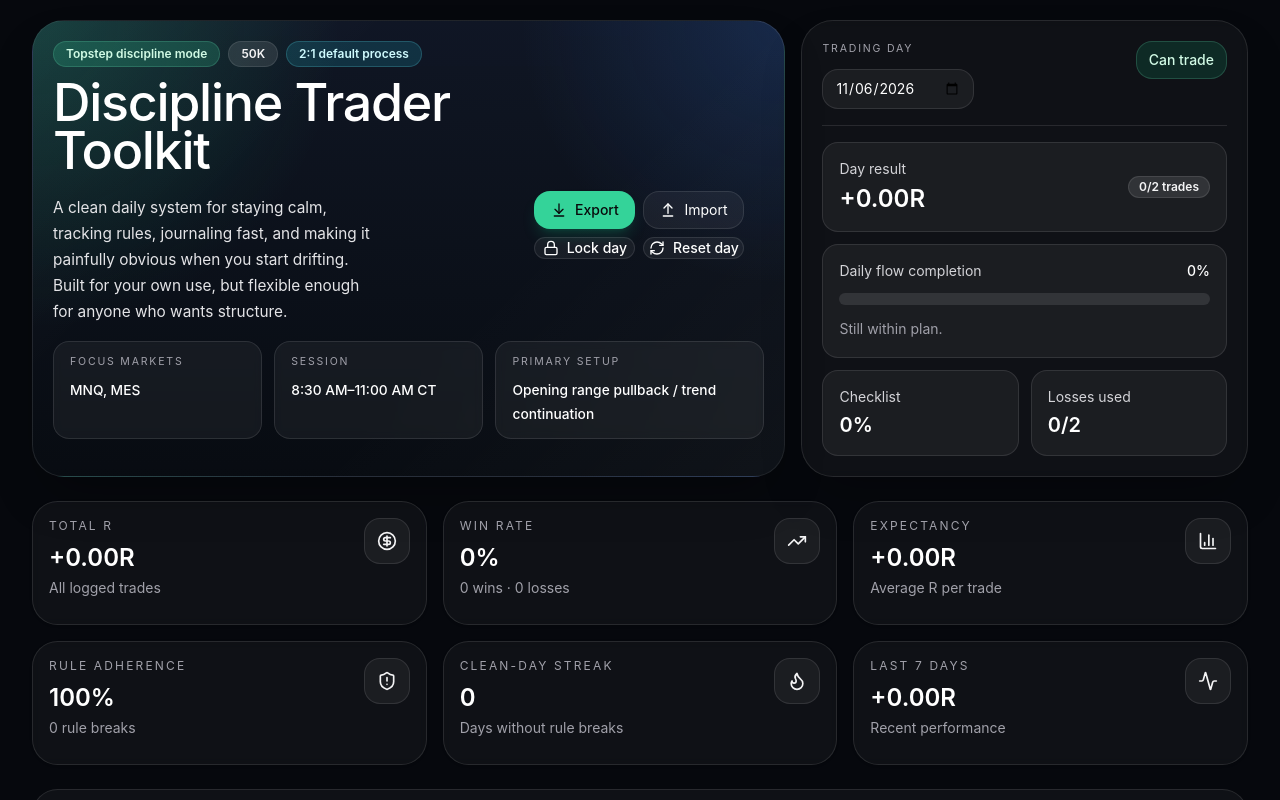
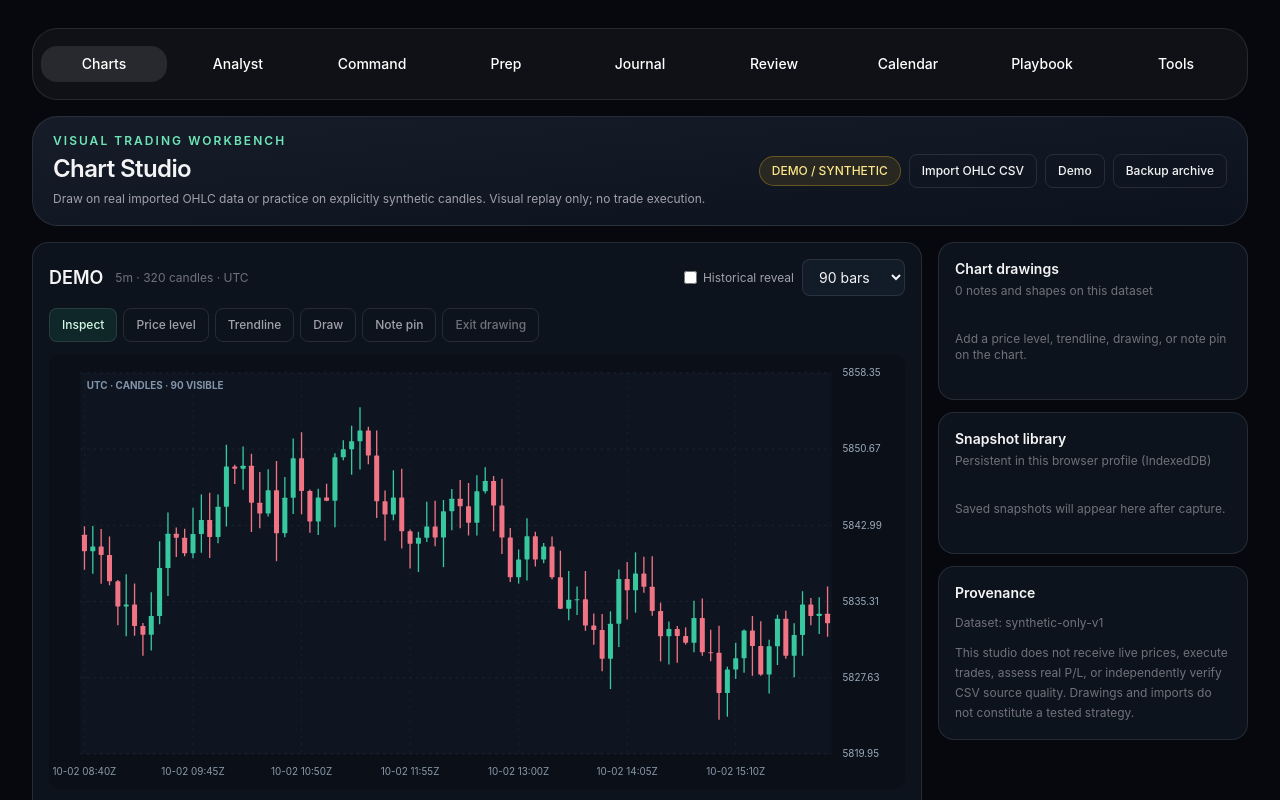
Before and after one commit to NeuronJohn/Trader-Dash, a React (Vite) app: page / in a window 1280 px wide. Shown: the top 800 px of the page. Built offline with nearby package versions, Linux system fonts and the light colour scheme.

Commit message:
Make chart-first navigation compact while preserving legacy pages

```diff
--- a/src/App.jsx
+++ b/src/App.jsx
@@ -230,6 +230,7 @@ export default function DisciplineTraderToolkit() {
     };
   });
 
+  const [activeTab, setActiveTab] = useState("charts");
   const [selectedDate, setSelectedDate] = useState(todayKey());
   const [newChecklistItem, setNewChecklistItem] = useState("");
   const [pendingLockMode, setPendingLockMode] = useState("restOfDay");
@@ -677,7 +678,7 @@ export default function DisciplineTraderToolkit() {
   return (
     <div className="min-h-screen bg-[#06080d] text-white">
       <div className="mx-auto max-w-7xl px-4 py-5 md:px-6 lg:px-8">
-        <div className="mb-6 grid gap-4 xl:grid-cols-[1.35fr_0.8fr] xl:items-stretch">
+        <div className={"mb-6 grid gap-4 xl:grid-cols-[1.35fr_0.8fr] xl:items-stretch " + (["charts","analyst"].includes(activeTab) ? "hidden" : "")}>
           <Card className="overflow-hidden rounded-[2rem] border-white/10 bg-[radial-gradient(circle_at_top_left,rgba(16,185,129,0.22),transparent_35%),radial-gradient(circle_at_top_right,rgba(59,130,246,0.18),transparent_30%),linear-gradient(180deg,rgba(17,24,39,0.92),rgba(8,12,18,0.98))] shadow-2xl shadow-black/30">
             <CardContent className="relative p-4 md:p-5 h-full">
               <div className="absolute inset-0 bg-[linear-gradient(135deg,rgba(255,255,255,0.04),transparent_30%,transparent_60%,rgba(255,255,255,0.03))]" />
@@ -853,7 +854,7 @@ export default function DisciplineTraderToolkit() {
           </Card>
         </div>
 
-        <div className="grid gap-4 md:grid-cols-2 xl:grid-cols-3 2xl:grid-cols-6">
+        <div className={"grid gap-4 md:grid-cols-2 xl:grid-cols-3 2xl:grid-cols-6 " + (["charts","analyst"].includes(activeTab) ? "hidden" : "")}>
           {statCards.map(({ label, value, sub, Icon }) => (
             <Card key={label} className="rounded-[1.6rem] border-white/10 bg-white/[0.04] backdrop-blur-sm min-h-[124px]">
               <CardContent className="p-4">
@@ -870,7 +871,7 @@ export default function DisciplineTraderToolkit() {
           ))}
         </div>
 
-        <Tabs defaultValue="charts" className="mt-6">
+        <Tabs value={activeTab} onValueChange={setActiveTab} className="mt-2">
           <TabsList className="grid w-full grid-cols-2 gap-2 rounded-[1.6rem] border border-white/10 bg-white/[0.04] p-2 md:grid-cols-4 xl:grid-cols-9 min-h-[72px]">
             <TabsTrigger value="charts" className="rounded-2xl">Charts</TabsTrigger>
             <TabsTrigger value="analyst" className="rounded-2xl">Analyst</TabsTrigger>
```
